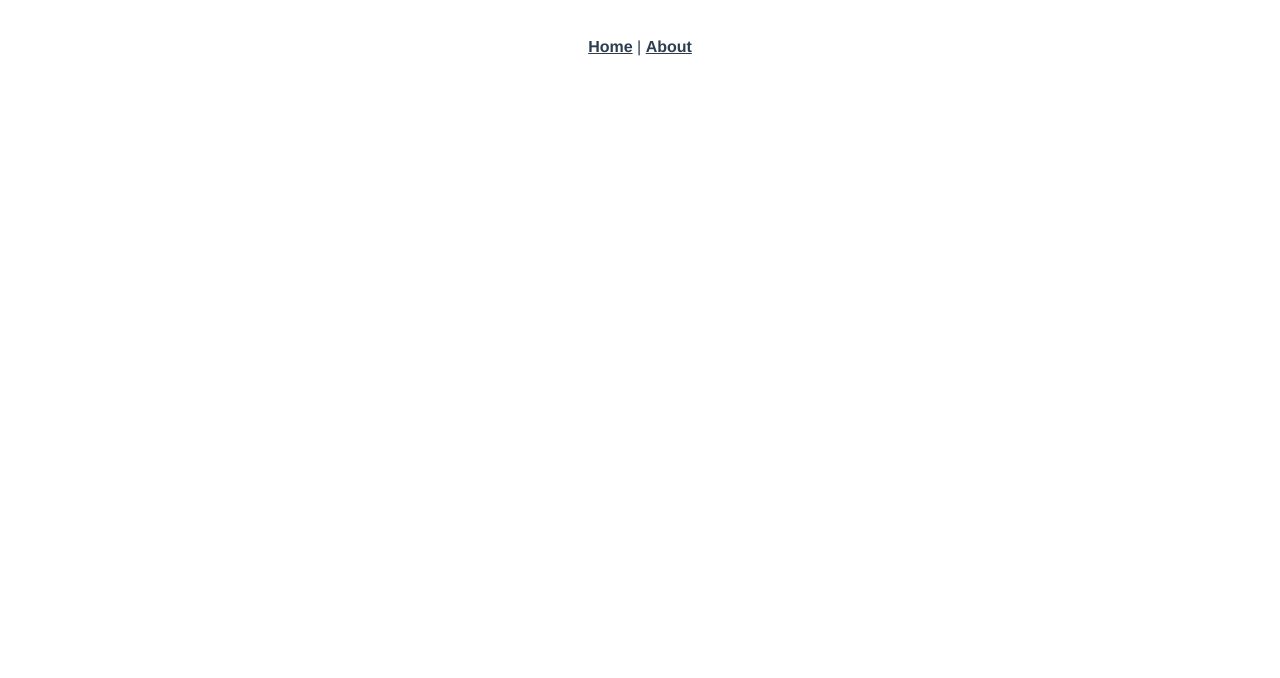
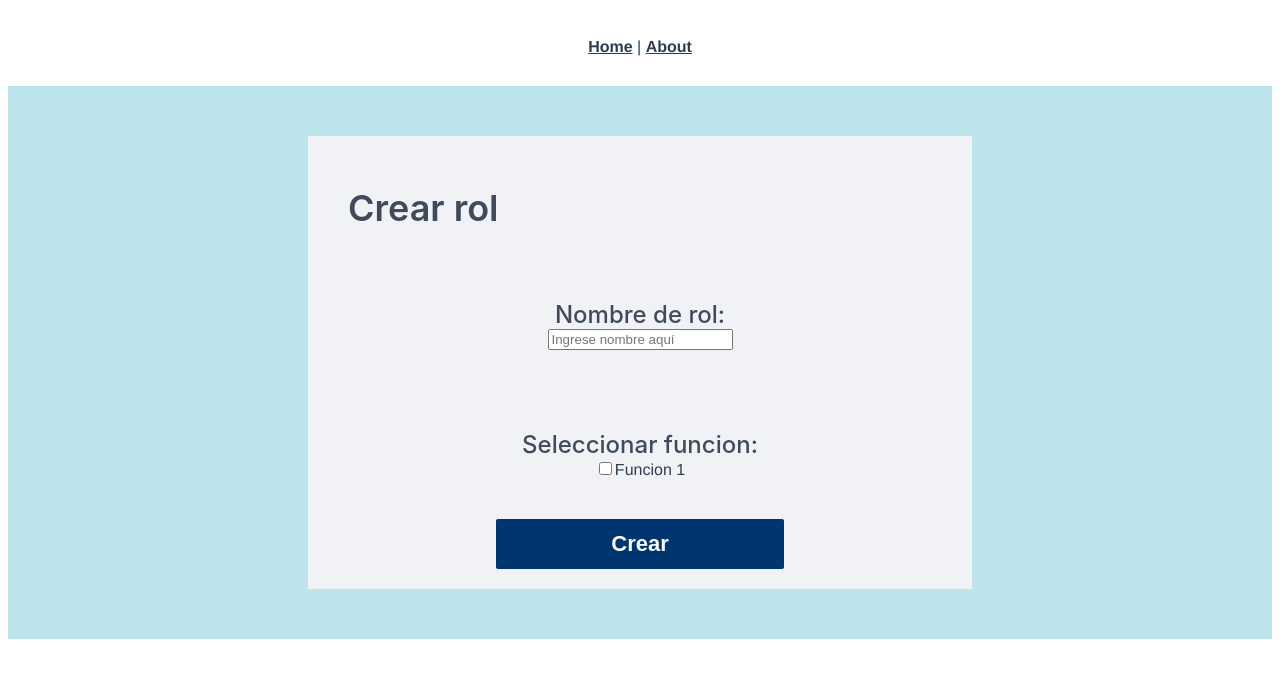
Before and after one commit to BritanyTorrico/front-cotizaciones, a Vue app: page /crear_rol in a window 1280 px wide. Shown: the top 678 px of the page. Built offline with nearby package versions, Linux system fonts and the light colour scheme.

Commit message:
crear rol frontend

```diff
--- /dev/null
+++ b/src/components/rol/CrearRol.vue
@@ -0,0 +1,72 @@
+<template>
+  <section class="crear_rol">
+    <h2 class="rol_title">Crear rol</h2>
+    <form>
+      <div class="form_section">
+        <label>
+          <div class="form_name">Nombre de rol:</div>
+          <input name="nombreRol"
+
+          type="text"
+          maxlength="30"
+          placeholder="Ingrese nombre aquí"
+          />
+        </label>
+     </div>
+     <div class="form_section">
+        <label>
+          <div class="form_name">Seleccionar funcion:</div>
+          <input type="checkbox"  id="funcion" value="funcion">
+          <label for="funcion">Funcion 1</label>
+        </label>
+     </div>
+     <button class="form_button">
+       Crear
+     </button>
+    </form>
+  </section>
+
+</template>
+
+<script>
+export default {
+  name:"CrearRol",
+
+}
+
+
+</script>
+
+<style>
+.crear_rol{
+  background-color: #f1f2f6;
+    padding: 20px 40px 20px 40px;
+}
+.rol_title{
+   text-align:left;
+    color: #3f4b5b;
+    font-size:36px;
+    font-weight: 600;
+    font-family: -apple-system, BlinkMacSystemFont, 'Segoe UI', Roboto, Oxygen, Ubuntu, Cantarell, 'Open Sans', 'Helvetica Neue', sans-serif;
+}
+.form_section{
+  padding:40px 0px 40px 0px;
+}
+.form_name{
+    color:#3f4b5b;
+    font-size:24px;
+    font-weight: 500;
+    font-family: -apple-system, BlinkMacSystemFont, 'Segoe UI', Roboto, Oxygen, Ubuntu, Cantarell, 'Open Sans', 'Helvetica Neue', sans-serif;
+}
+.form_button {
+  margin: auto;
+  display: block;
+  background-color: #003670;
+  padding: 12px 115px 12px 115px;
+  border-radius: 2px;
+  color: #fafafa;
+  font-size: 22px;
+  font-weight: bold;
+  border: 0px;
+}
+</style>
--- a/src/main.js
+++ b/src/main.js
@@ -2,8 +2,10 @@ import Vue from 'vue'
 import App from './App.vue'
 import router from './router'
 import store from './store'
+import instance from "@/services/axios"
 
 Vue.config.productionTip = false
+Vue.prototype.$http = instance;
 
 new Vue({
   router,
--- a/src/router/index.js
+++ b/src/router/index.js
@@ -17,6 +17,11 @@ const routes = [
     // this generates a separate chunk (about.[hash].js) for this route
     // which is lazy-loaded when the route is visited.
     component: () => import(/* webpackChunkName: "about" */ '../views/About.vue')
+  },
+  {
+    path: "/crear_rol",
+    name: "CrearRoles",
+    component: () =>import ("@/views/creaRol.vue")
   }
 ]
 
--- /dev/null
+++ b/src/services/axios.js
@@ -0,0 +1,8 @@
+import axios from "axios"
+
+const instance = axios.create({
+  baseUrl:"http://localhost:4000/",
+  headers:{"Content-Type":"application/json"},
+});
+
+export default instance;
--- /dev/null
+++ b/src/views/creaRol.vue
@@ -0,0 +1,28 @@
+<template>
+    <div class="register">
+        <div class ="register_container">
+            <CrearRol class="register_item"/>
+        </div>
+    </div>
+</template>
+
+<script>
+import CrearRol from "@/components/rol/CrearRol.vue";
+export default {
+    name: "CrearRoles",
+    components:{
+        CrearRol,
+    },
+}
+</script>
+
+<style scoped>
+.register{
+    background-color: #46b1c95b;
+    margin-top:0;
+}
+.register_container{
+    display: block;
+    padding: 50px 300px 50px 300px;
+}
+</style>
```
